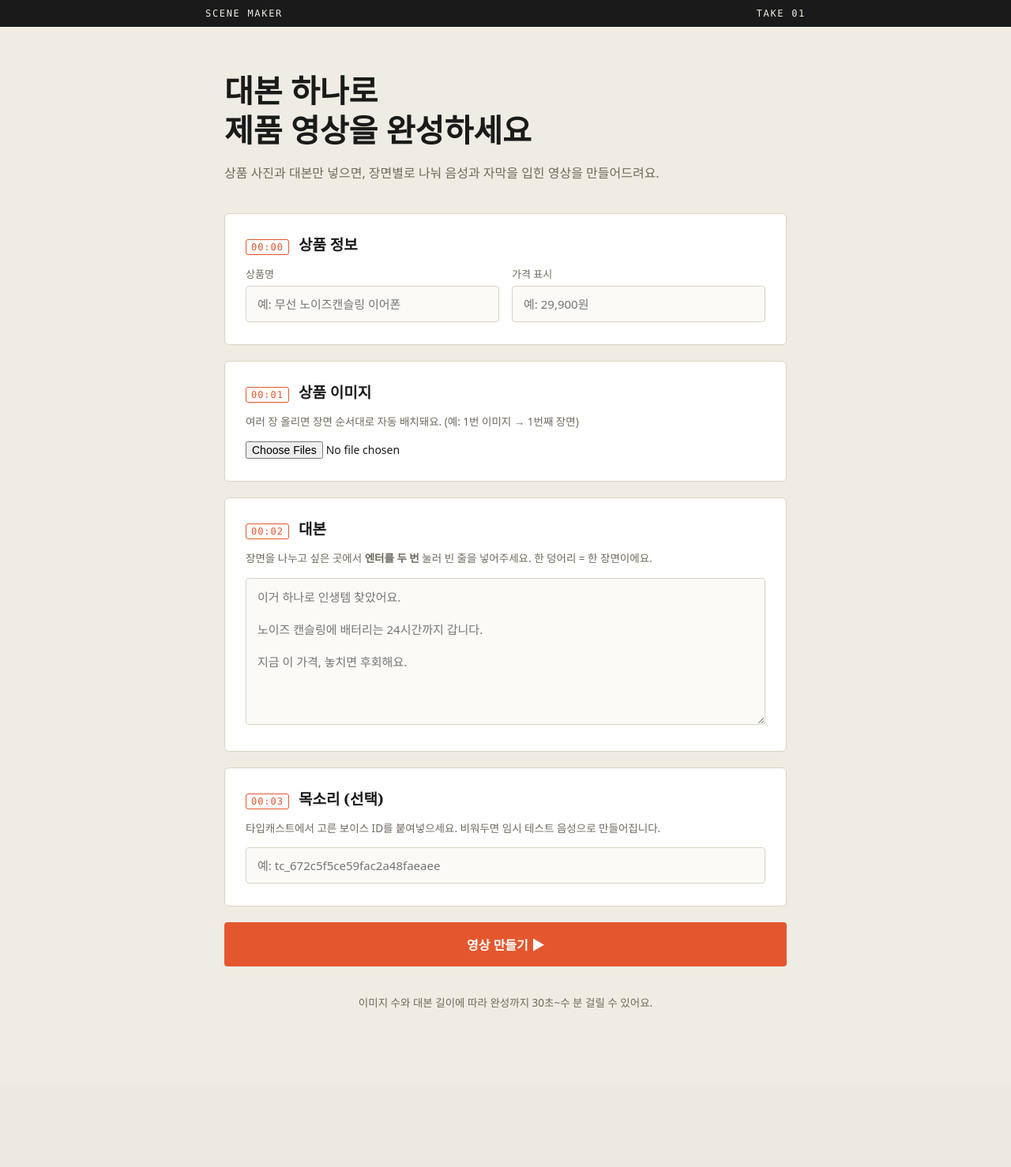
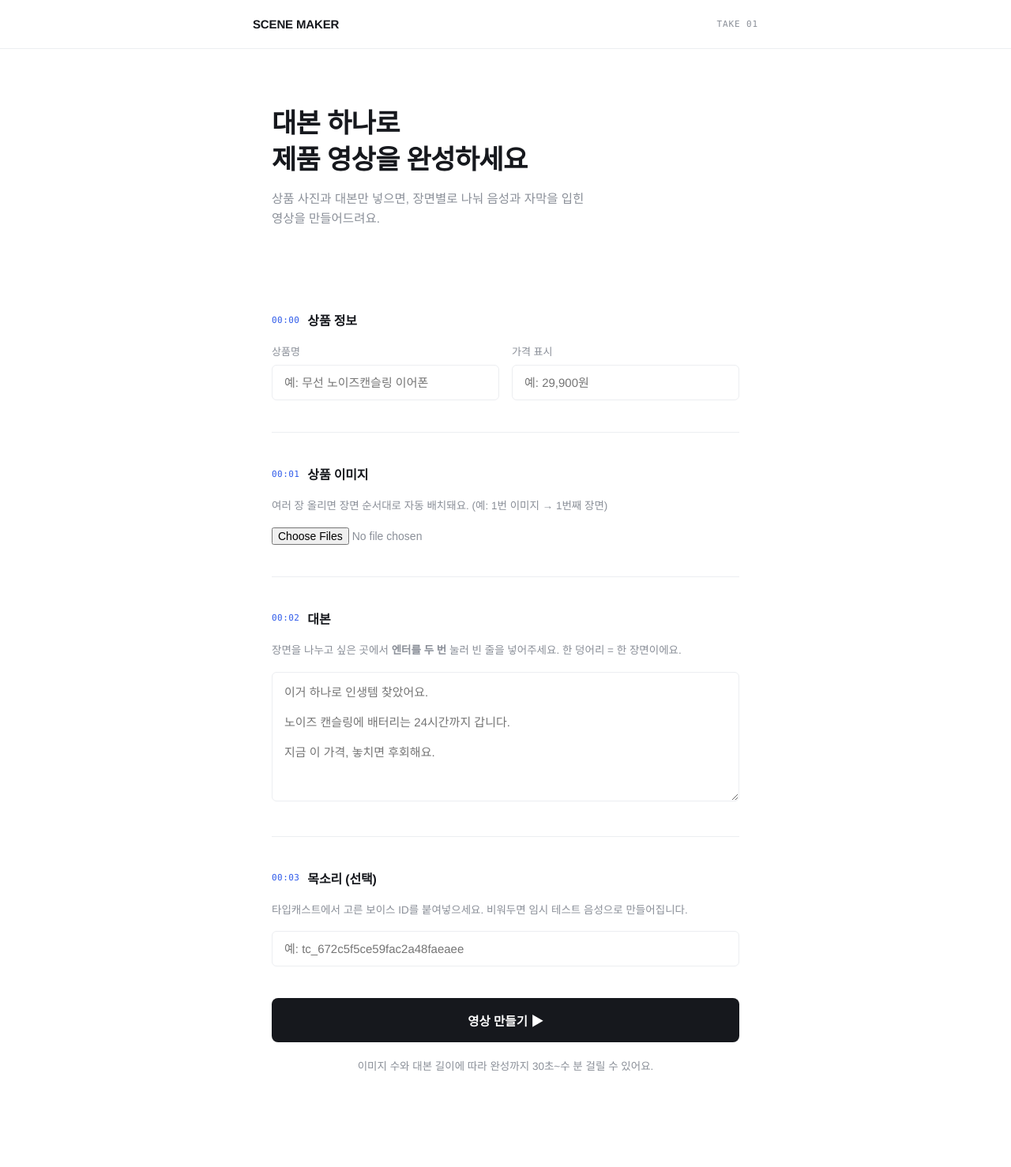
Before and after one commit to suhong0622/coupang-video-app, a Flask app: page / in a window 1280 px wide. Shown: the whole page at 79% size. Before the commit the page ends 1276 px from the top, so only its background shows below. Run offline with Flask 3, Linux system fonts and the light colour scheme.

Commit message:
Update style.css

```diff
--- a/static/style.css
+++ b/static/style.css
@@ -1,12 +1,10 @@
 :root {
-  --bg: #efece4;
-  --ink: #1a1a1a;
-  --muted: #6f6a5e;
-  --card: #ffffff;
-  --line: #d8d3c4;
-  --accent: #e4572e;
-  --accent-ink: #ffffff;
-  --slate: #1a1a1a;
+  --bg: #ffffff;
+  --ink: #16181d;
+  --muted: #8a8f98;
+  --line: #eceef1;
+  --accent: #2f5bea;
+  --accent-soft: #eef2ff;
 }
 
 * { box-sizing: border-box; }
@@ -15,96 +13,104 @@ body {
   margin: 0;
   background: var(--bg);
   color: var(--ink);
-  font-family: "Iowan Old Style", "Noto Serif KR", Georgia, serif;
+  font-family: "Helvetica Neue", -apple-system, "Segoe UI", "Pretendard", sans-serif;
   -webkit-font-smoothing: antialiased;
 }
 
 .slate {
-  background: var(--slate);
-  color: #efece4;
-  padding: 10px 24px;
+  border-bottom: 1px solid var(--line);
+  padding: 22px 24px;
 }
 .slate-row {
-  max-width: 760px;
+  max-width: 640px;
   margin: 0 auto;
   display: flex;
   justify-content: space-between;
+  align-items: center;
+}
+.slate-row .slate-label:first-child {
+  font-size: 15px;
+  font-weight: 700;
+  letter-spacing: -0.01em;
+  color: var(--ink);
+}
+.slate-row .slate-label:last-child {
   font-family: "SFMono-Regular", Consolas, monospace;
-  font-size: 12px;
-  letter-spacing: 0.14em;
+  font-size: 11px;
+  color: var(--muted);
+  letter-spacing: 0.08em;
 }
 
 .wrap {
-  max-width: 760px;
+  max-width: 640px;
   margin: 0 auto;
-  padding: 56px 24px 80px;
+  padding: 72px 24px 100px;
 }
 
+.hero { margin-bottom: 64px; }
+
 .hero h1 {
-  font-size: 40px;
-  line-height: 1.25;
-  margin: 0 0 16px;
-  font-weight: 600;
+  font-size: 34px;
+  line-height: 1.35;
+  margin: 0 0 14px;
+  font-weight: 700;
+  letter-spacing: -0.02em;
 }
 
 .hero .sub {
-  font-family: system-ui, -apple-system, "Segoe UI", sans-serif;
   color: var(--muted);
-  font-size: 16px;
-  margin: 0 0 40px;
+  font-size: 15.5px;
+  line-height: 1.6;
+  margin: 0;
+  max-width: 46ch;
 }
 
 .flash {
-  background: #fff3ee;
-  border: 1px solid var(--accent);
-  color: #8c2f10;
+  background: #fff5f5;
+  border-left: 3px solid #e5484d;
+  color: #b3221c;
   padding: 14px 18px;
-  border-radius: 4px;
-  font-family: system-ui, sans-serif;
+  border-radius: 2px;
   font-size: 14px;
-  margin-bottom: 24px;
+  margin-bottom: 32px;
 }
 .flash p { margin: 4px 0; }
 
-.board { display: flex; flex-direction: column; gap: 20px; }
+.board { display: flex; flex-direction: column; }
 
 .card {
-  background: var(--card);
-  border: 1px solid var(--line);
-  border-radius: 6px;
-  padding: 24px 26px 28px;
+  padding: 40px 0;
+  border-top: 1px solid var(--line);
 }
-.card.center { text-align: center; }
+.card:first-of-type { border-top: none; }
+.card.center { text-align: center; border: none; padding-top: 0; }
 
 .card-head {
   display: flex;
-  align-items: baseline;
-  gap: 12px;
-  margin-bottom: 14px;
+  align-items: center;
+  gap: 10px;
+  margin-bottom: 18px;
 }
 .card-head h2 {
-  font-size: 19px;
+  font-size: 16px;
   margin: 0;
   font-weight: 600;
+  letter-spacing: -0.01em;
 }
 .tc {
   font-family: "SFMono-Regular", Consolas, monospace;
-  font-size: 12px;
+  font-size: 11px;
   color: var(--accent);
-  letter-spacing: 0.08em;
-  border: 1px solid var(--accent);
-  border-radius: 3px;
-  padding: 2px 6px;
+  letter-spacing: 0.04em;
 }
 
 .hint {
-  font-family: system-ui, sans-serif;
   font-size: 13.5px;
   color: var(--muted);
-  margin: 0 0 14px;
-  line-height: 1.5;
+  margin: 0 0 16px;
+  line-height: 1.6;
 }
-.hint.center { text-align: center; margin-top: 16px; }
+.hint.center { text-align: center; margin-top: 20px; }
 
 .field-row {
   display: grid;
@@ -115,61 +121,68 @@ body {
 label {
   display: flex;
   flex-direction: column;
-  gap: 6px;
-  font-family: system-ui, sans-serif;
+  gap: 8px;
   font-size: 13px;
   color: var(--muted);
 }
 
 input[type="text"], textarea {
-  font-family: system-ui, sans-serif;
+  font-family: inherit;
   font-size: 15px;
   color: var(--ink);
-  background: #fbfaf6;
+  background: #fff;
   border: 1px solid var(--line);
-  border-radius: 4px;
-  padding: 12px 14px;
+  border-radius: 6px;
+  padding: 13px 15px;
   width: 100%;
   resize: vertical;
+  transition: border-color 0.15s ease;
 }
-input[type="text"]:focus, textarea:focus, input[type="file"]:focus {
-  outline: 2px solid var(--accent);
-  outline-offset: 1px;
+input[type="text"]:focus, textarea:focus {
+  outline: none;
+  border-color: var(--accent);
+  box-shadow: 0 0 0 3px var(--accent-soft);
 }
 
 input[type="file"] {
-  font-family: system-ui, sans-serif;
   font-size: 14px;
   width: 100%;
+  color: var(--muted);
 }
+input[type="file"]:focus { outline: 2px solid var(--accent); }
 
 .cta {
   display: inline-block;
   text-align: center;
-  background: var(--accent);
-  color: var(--accent-ink);
-  font-family: system-ui, sans-serif;
+  background: var(--ink);
+  color: #fff;
   font-weight: 600;
-  font-size: 16px;
+  font-size: 15.5px;
   border: none;
-  border-radius: 4px;
-  padding: 16px;
+  border-radius: 8px;
+  padding: 17px;
   cursor: pointer;
   text-decoration: none;
+  width: 100%;
+  transition: background 0.15s ease;
 }
+.cta:hover { background: var(--accent); }
 .cta.secondary {
   background: transparent;
   color: var(--ink);
   border: 1px solid var(--line);
+  width: auto;
+  padding: 14px 28px;
 }
-.cta:hover { opacity: 0.9; }
+.cta.secondary:hover { background: var(--accent-soft); border-color: var(--accent); color: var(--accent); }
 
 .preview {
   width: 100%;
-  max-width: 320px;
-  border-radius: 6px;
+  max-width: 300px;
+  border-radius: 12px;
   background: #000;
-  margin-bottom: 20px;
+  margin-bottom: 28px;
+  box-shadow: 0 8px 30px rgba(0,0,0,0.12);
 }
 
 .actions {
@@ -180,5 +193,6 @@ input[type="file"] {
 
 @media (max-width: 560px) {
   .field-row { grid-template-columns: 1fr; }
-  .hero h1 { font-size: 30px; }
+  .hero h1 { font-size: 27px; }
+  .wrap { padding-top: 48px; }
 }
```
